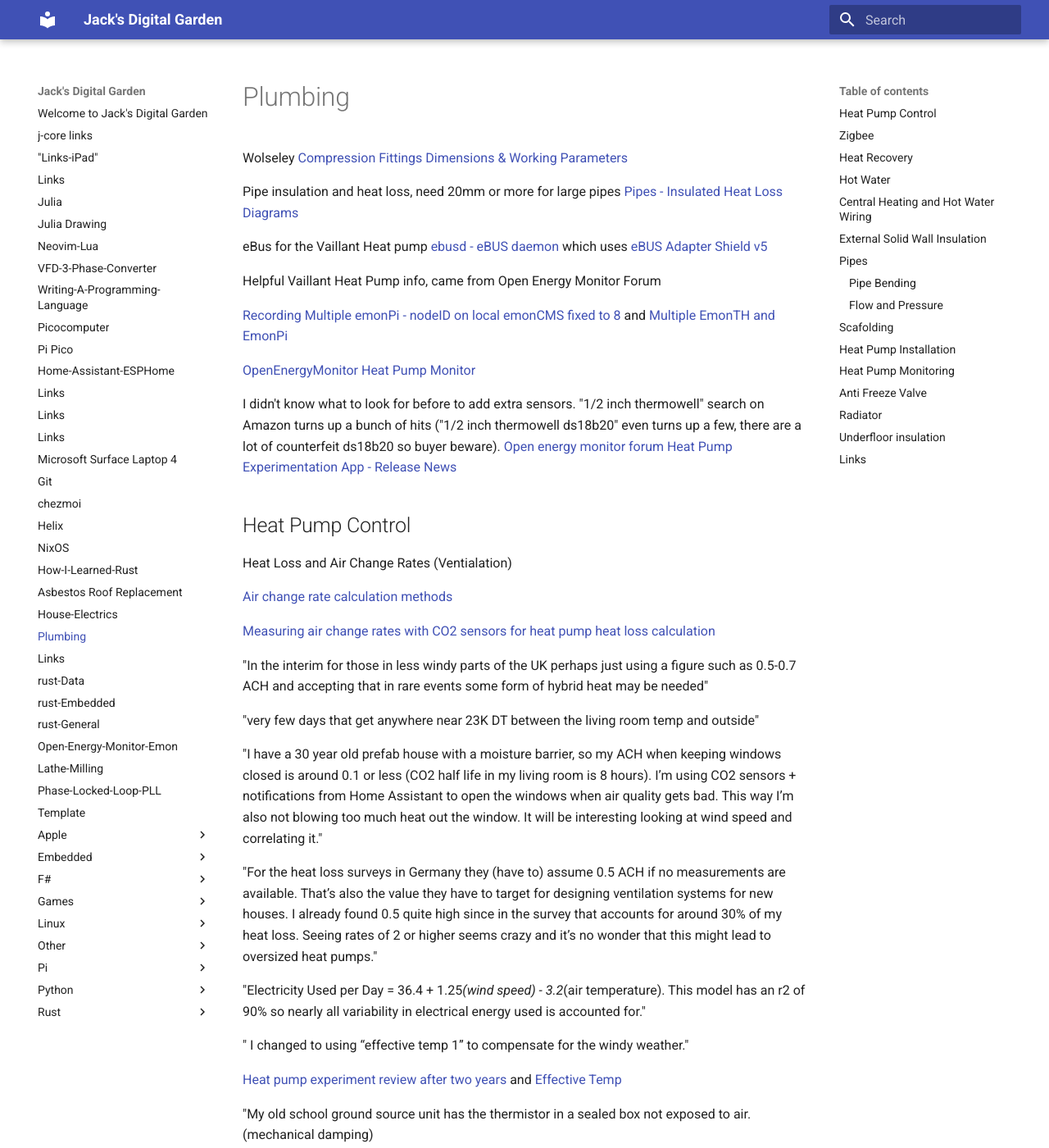
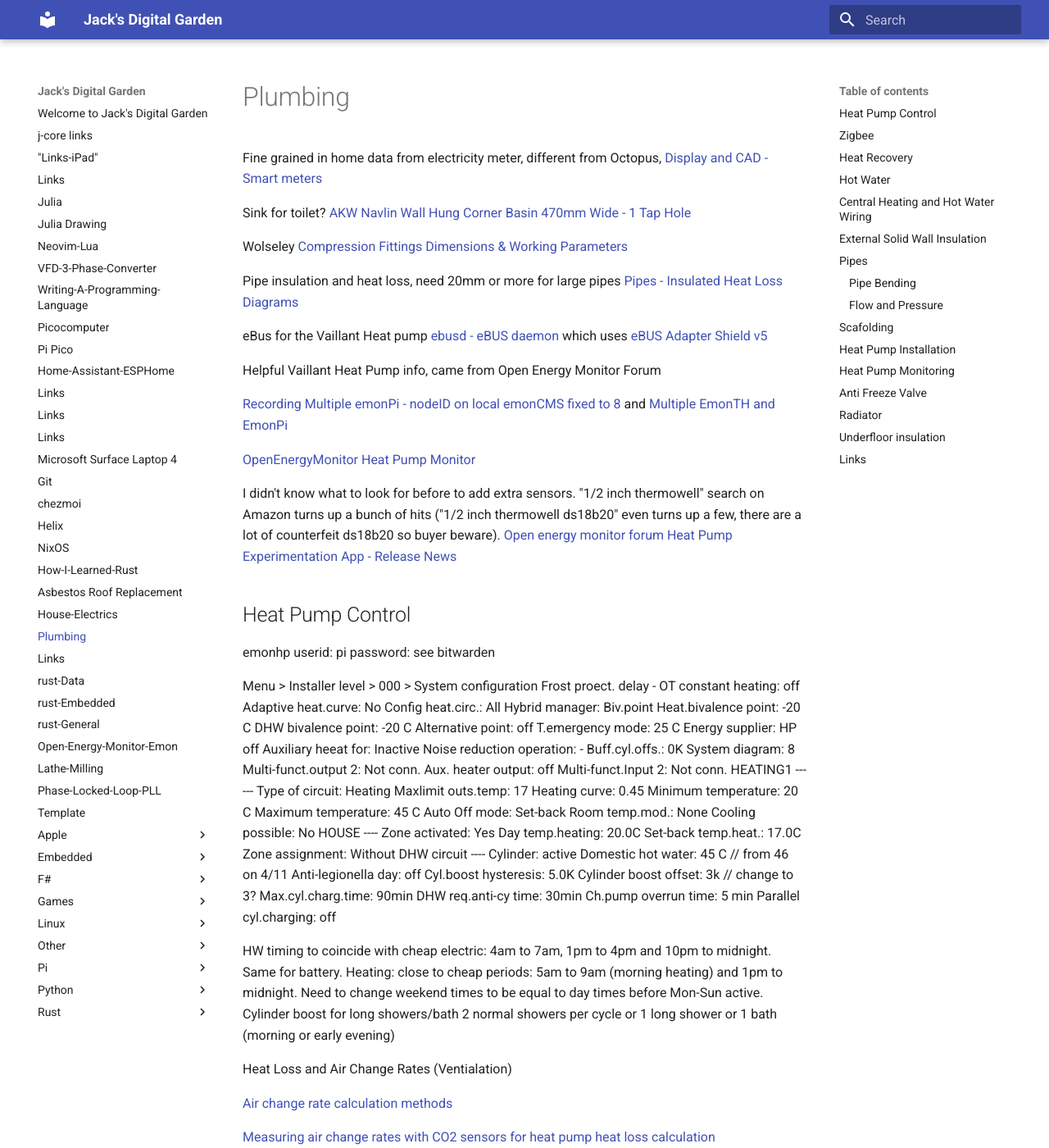
Before and after one commit to jchidley/mkdocs-material-test, an MkDocs documentation site: the page built from docs/2024-04-14-Plumbing.md, in a window 1280 px wide and 1400 px high. Shown: the whole window at 82% size. Built offline with MkDocs 1.6.1 and Material for MkDocs 9.7.7, drawn with Linux system fonts in a browser that asks for light colours.

Commit message:
heat pump control settings

```diff
--- a/docs/2024-04-14-Plumbing.md
+++ b/docs/2024-04-14-Plumbing.md
@@ -5,6 +5,10 @@
 <!-- markdownlint-disable MD025 -->
 # Plumbing
 <!-- markdownlint-enable MD025 -->
+
+Fine grained in home data from electricity meter, different from Octopus, [Display and CAD - Smart meters](https://shop.glowmarkt.com/products/display-and-cad-combined-for-smart-meter-customers)
+
+Sink for toilet? [AKW Navlin Wall Hung Corner Basin 470mm Wide - 1 Tap Hole](https://www.heatandplumb.com/acatalog/akw-navlin-basin-23548)
 
 Wolseley [Compression Fittings Dimensions & Working Parameters](https://www.wolseley.co.uk/wcsstore/ExtendedSitesCatalogAssetStore/images/products/AssetPush/DTP_AssetPushHighRes/std.lang.all/s_/v1/Center%20Compression%20Dimensions%20v1.pdf)
 
@@ -23,6 +27,59 @@
 [Heat Pump Experimentation App - Release News](https://community.openenergymonitor.org/t/heat-pump-experimentation-app-release-news/13423)
 
 ## Heat Pump Control
+
+emonhp
+userid: pi
+password: see bitwarden
+
+Menu > Installer level > 000 > System configuration
+Frost proect. delay -
+OT constant heating: off
+Adaptive heat.curve: No
+Config heat.circ.: All
+Hybrid manager: Biv.point
+Heat.bivalence point: -20 C
+DHW bivalence point: -20 C
+Alternative point: off
+T.emergency mode: 25 C
+Energy supplier: HP off
+Auxiliary heeat for: Inactive
+Noise reduction operation: -
+Buff.cyl.offs.: 0K
+System diagram: 8
+Multi-funct.output 2: Not conn.
+Aux. heater output: off
+Multi-funct.Input 2: Not conn.
+HEATING1 ------
+Type of circuit: Heating
+Maxlimit outs.temp: 17
+Heating curve: 0.45
+Minimum temperature: 20 C
+Maximum temperature: 45 C
+Auto Off mode: Set-back
+Room temp.mod.: None
+Cooling possible: No
+HOUSE ----
+Zone activated: Yes
+Day temp.heating: 20.0C
+Set-back temp.heat.: 17.0C
+Zone assignment: Without
+DHW circuit ----
+Cylinder: active
+Domestic hot water: 45 C // from 46 on 4/11
+Anti-legionella day: off
+Cyl.boost hysteresis: 5.0K
+Cylinder boost offset: 3k // change to 3?
+Max.cyl.charg.time: 90min
+DHW req.anti-cy time: 30min
+Ch.pump overrun time: 5 min
+Parallel cyl.charging: off
+
+HW timing to coincide with cheap electric: 4am to 7am, 1pm to 4pm and 10pm to midnight. Same for battery.
+Heating: close to cheap periods: 5am to 9am (morning heating) and 1pm to midnight.
+Need to change weekend times to be equal to day times before Mon-Sun active.
+Cylinder boost for long showers/bath
+2 normal showers per cycle or 1 long shower or 1 bath (morning or early evening)
 
 Heat Loss and Air Change Rates (Ventialation)
 
```
